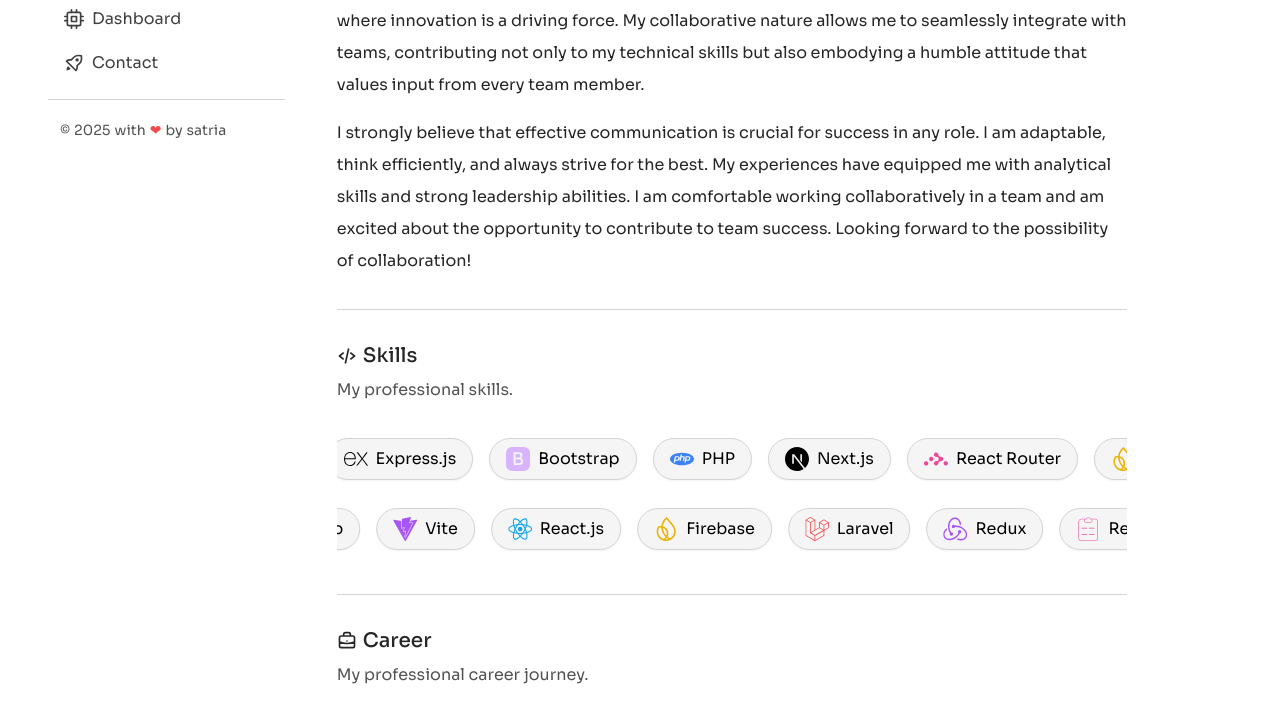
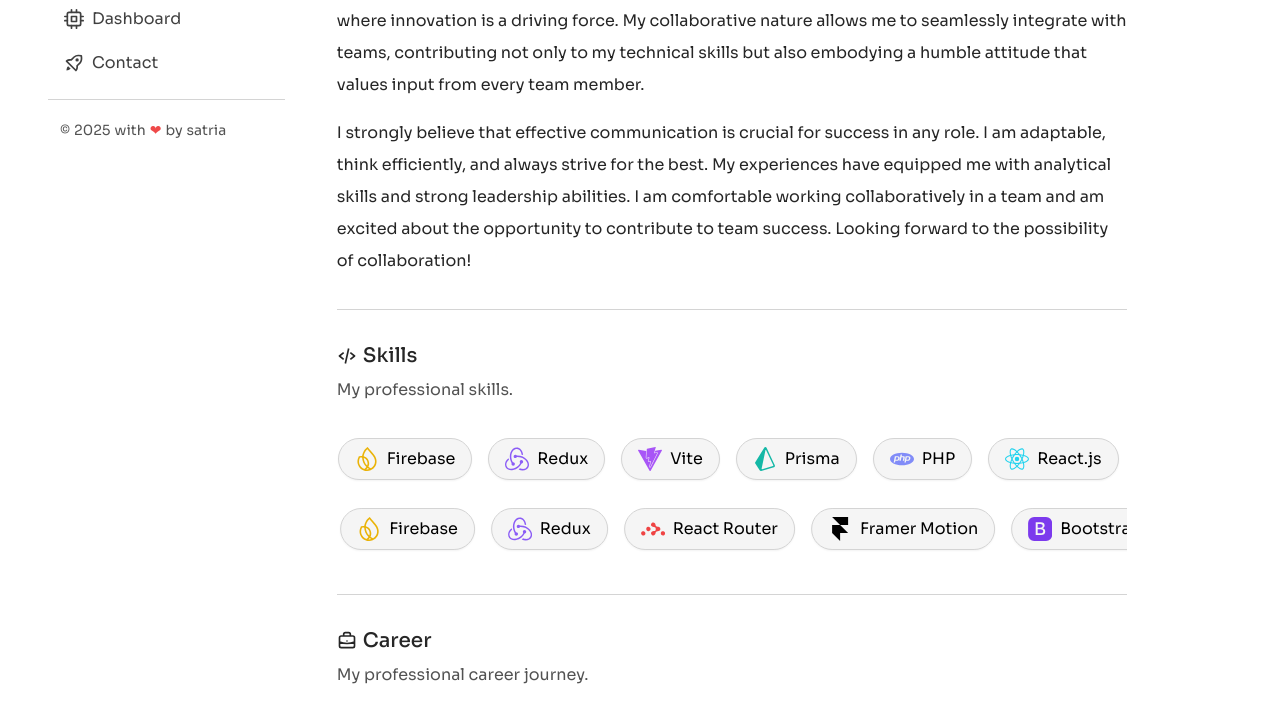
Before and after one commit to satriabahari/satriabahari.site, a Next.js app: page /about in a window 1280 px wide. Shown: the part 428-1138 px from the top of the page. Built offline with nearby package versions, Linux system fonts and the light colour scheme.

Commit message:
style: change some color in icon

```diff
--- a/common/constant/skills.tsx
+++ b/common/constant/skills.tsx
@@ -23,6 +23,7 @@ import {
   SiReacthookform,
   SiReacttable,
   SiMysql,
+  SiMongodb,
 } from "react-icons/si";
 
 export type SkillProps = {
@@ -34,29 +35,30 @@ const iconSize = 24;
 export const SKILLS: SkillProps = {
   HTML: <SiHtml5 size={iconSize} className="text-orange-500" />,
   CSS: <SiCss3 size={iconSize} className="text-blue-500" />,
-  TailwindCSS: <SiTailwindcss size={iconSize} className="text-cyan-300" />,
+  TailwindCSS: <SiTailwindcss size={iconSize} className="text-cyan-400" />,
   Bootstrap: (
-    <BsFillBootstrapFill size={iconSize} className="text-purple-300" />
+    <BsFillBootstrapFill size={iconSize} className="text-violet-600" />
   ),
   JavaScript: <SiJavascript size={iconSize} className="text-yellow-400" />,
   TypeScript: <SiTypescript size={iconSize} className="text-blue-400" />,
-  PHP: <SiPhp size={iconSize} className="text-blue-500" />,
-  "Vue.js": <SiVuedotjs size={iconSize} className="text-green-500" />,
-  "React.js": <SiReact size={iconSize} className="text-sky-500" />,
-  "React Router": <SiReactrouter size={iconSize} className="text-pink-500" />,
+  PHP: <SiPhp size={iconSize} className="text-indigo-400" />,
+  "Vue.js": <SiVuedotjs size={iconSize} className="text-green-400" />,
+  "React.js": <SiReact size={iconSize} className="text-cyan-400" />,
+  "React Router": <SiReactrouter size={iconSize} className="text-red-500" />,
   "React Hook Form": (
     <SiReacthookform size={iconSize} className="text-pink-500" />
   ),
   "React Table": <SiReacttable size={iconSize} className="text-rose-600" />,
   Vite: <SiVite size={iconSize} className="text-purple-500" />,
   "Next.js": <SiNextdotjs size={iconSize} />,
-  Laravel: <SiLaravel size={iconSize} className="text-red-500" />,
-  "Node.js": <SiNodedotjs size={iconSize} className="text-green-600" />,
+  Laravel: <SiLaravel size={iconSize} className="text-red-600" />,
+  "Node.js": <SiNodedotjs size={iconSize} className="text-green-500" />,
   "Express.js": <SiExpress size={iconSize} />,
   "Framer Motion": <SiFramer size={iconSize} />,
-  Redux: <SiRedux size={iconSize} className="text-purple-500" />,
+  Redux: <SiRedux size={iconSize} className="text-violet-500" />,
   PostgreSql: <BiLogoPostgresql size={iconSize} className="text-blue-400" />,
-  MySql: <SiMysql size={iconSize} className="text-blue-700" />,
+  MySql: <SiMysql size={iconSize} className="text-blue-400" />,
+  MongoDb: <SiMongodb size={iconSize} className="text-green-600" />,
   Firebase: <SiFirebase size={iconSize} className="text-yellow-500" />,
   Prisma: <SiPrisma size={iconSize} className="text-teal-500" />,
   Github: <SiGithub size={iconSize} />,
```
